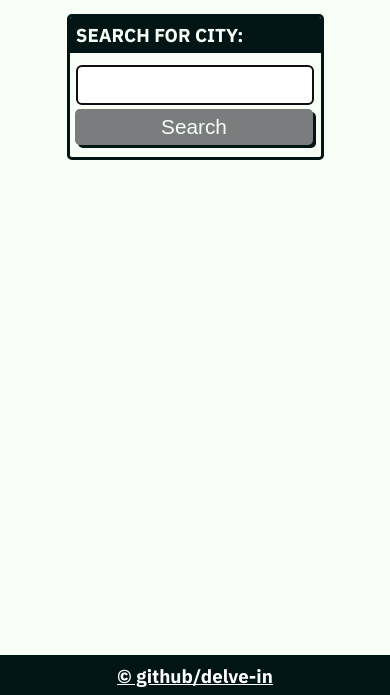
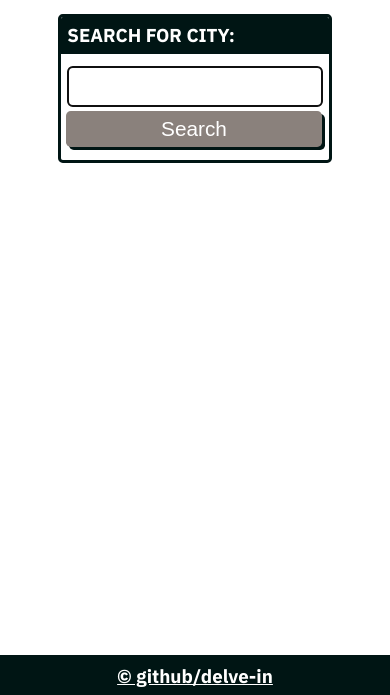
Before and after one commit to delve-in/Weather-Forecast, a plain HTML site: page index.html in a window 390 px wide. Shown: the part 149-844 px from the top of the page. Drawn offline with nearby package versions, Linux system fonts and the light colour scheme.

Commit message:
asthetic changes

```diff
--- a/assets/css/style.css
+++ b/assets/css/style.css
@@ -1,8 +1,8 @@
 :root {
-  --primary: #F7FFF7;
-  /* --secondary: #e8eddf; */
+  --primary: #ffffff;
+  /* --secondary: #edf2f4; */
   --tertiary: #788585;
-  --light-dark: #7A7D7D;
+  --light-dark: #8A817C;
   --dark: #001514;
   --border-radius: 0.3rem;
 }
@@ -382,6 +382,10 @@ p {
   }
 }
 
+.width-75{
+  width: 75%;
+}
+
 /* col-lg */
 @media screen and (min-width: 992px) {
   .col-lg-1 {
--- a/index.html
+++ b/index.html
@@ -26,7 +26,7 @@
 
 
   <main class="flex-row justify-space-around">
-    <div class="col-12 col-md-4">
+    <div class="col-12 col-md-4 width-75">
 
       <div class="card">
         <h3 class="card-header text-uppercase">Search for city:</h3>
```
